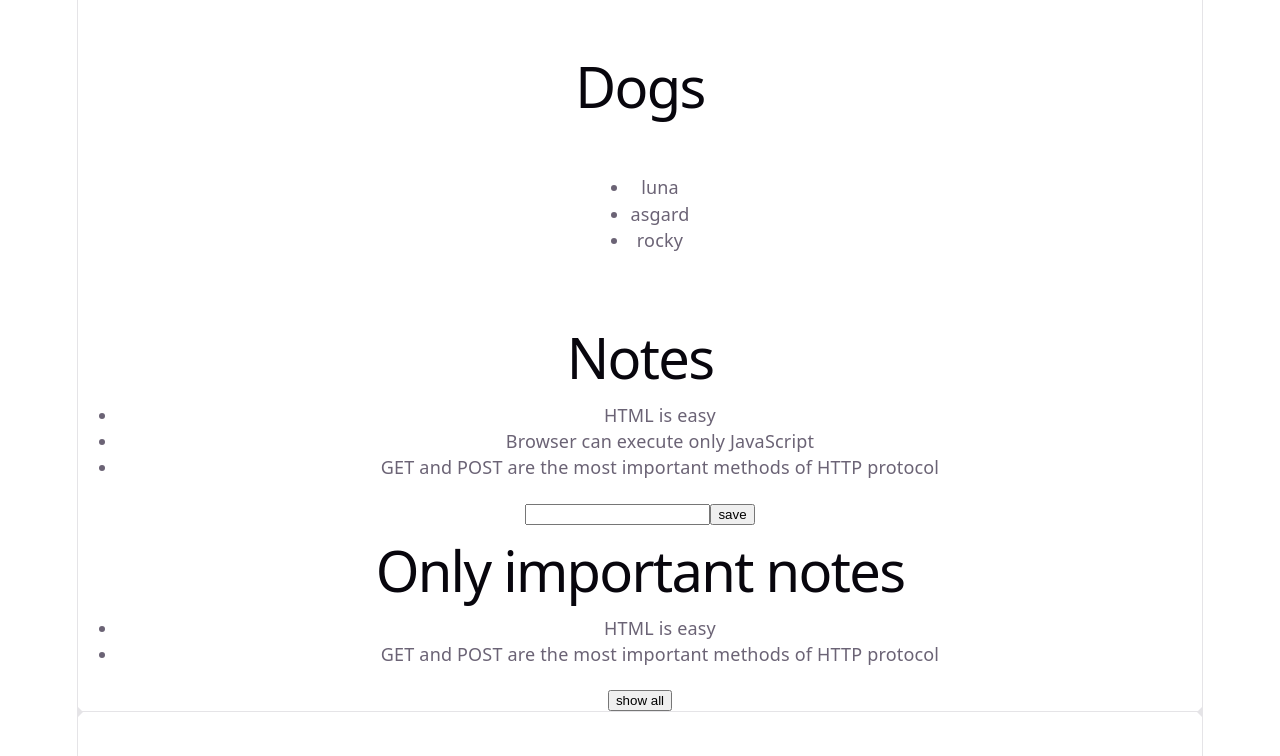
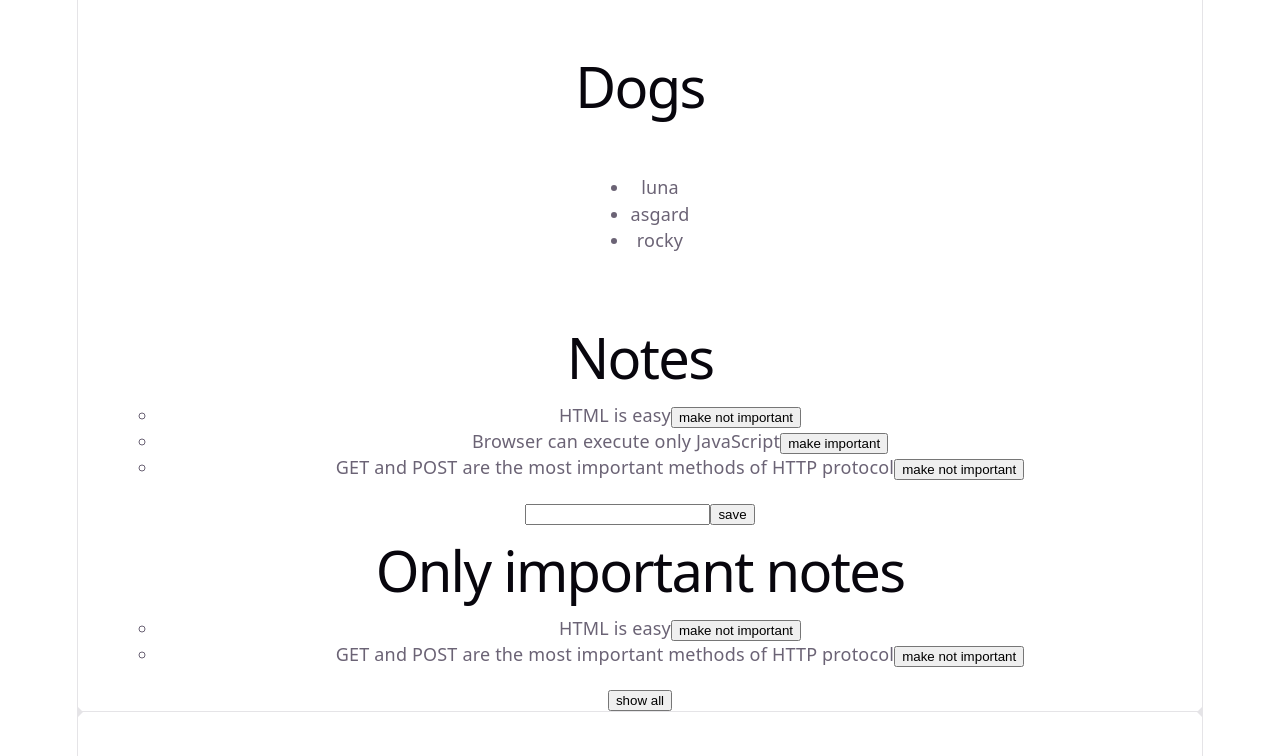
Before and after one commit to ERV1304/fullstackopen, a React (Vite) app in the folder part2/: page / in a window 1280 px wide. Shown: the top 756 px of the page. Built offline with nearby package versions, Linux system fonts and the light colour scheme; no server answers; data requests are answered from the project's data file.

Commit message:
Part 2 - REST - Put Example

```diff
--- a/part2/src/App.tsx
+++ b/part2/src/App.tsx
@@ -48,8 +48,6 @@
       setNotes(notes.concat(noteObject))
       setNewNote('')
     })
-
-
   }
 
   const handleNoteChange = (event) => {
@@ -58,6 +56,17 @@
   }
 
   const notesToShow = showAll ? notes : notes.filter(note => note.important === true)
+
+  const toggleImportanceOf = id => {
+    const url = `http://localhost:3001/notes/${id}`
+    const note = notes.find(n => n.id === id)
+    const changedNote = { ...note, important: !note.important }
+
+    axios.put(url, changedNote).then(response => {
+      setNotes(notes.map(note => note.id !== id ? note : response.data))
+    })
+}
+
 
   return (
     <>
@@ -76,7 +85,7 @@
       <h1>Notes</h1>
       <ul>
           {notes.map(note =>
-            <Note key={note.id} note={note} />
+            <Note key={note.id} note={note} toggleImportance={() => toggleImportanceOf(note.id)} />
           )}
       </ul>
        <form onSubmit={addNote}>
--- a/part2/src/components/Note.tsx
+++ b/part2/src/components/Note.tsx
@@ -1,11 +1,17 @@
+const Note = (props) => {
+  const note = props.note
+  const toggleImportance = props.toggleImportance
 
+  const label = note.important
+    ? 'make not important' : 'make important'
 
-const Note = ({ note }: { note: { content: string } }) => {
-//const Note = ({ note }) => {
   return (
-    <li>
-      {note.content}
-    </li>
+    <ul>
+      <li>
+        {note.content}
+        <button onClick={toggleImportance}>{label}</button>
+      </li>
+    </ul>
   )
 }
 
```
